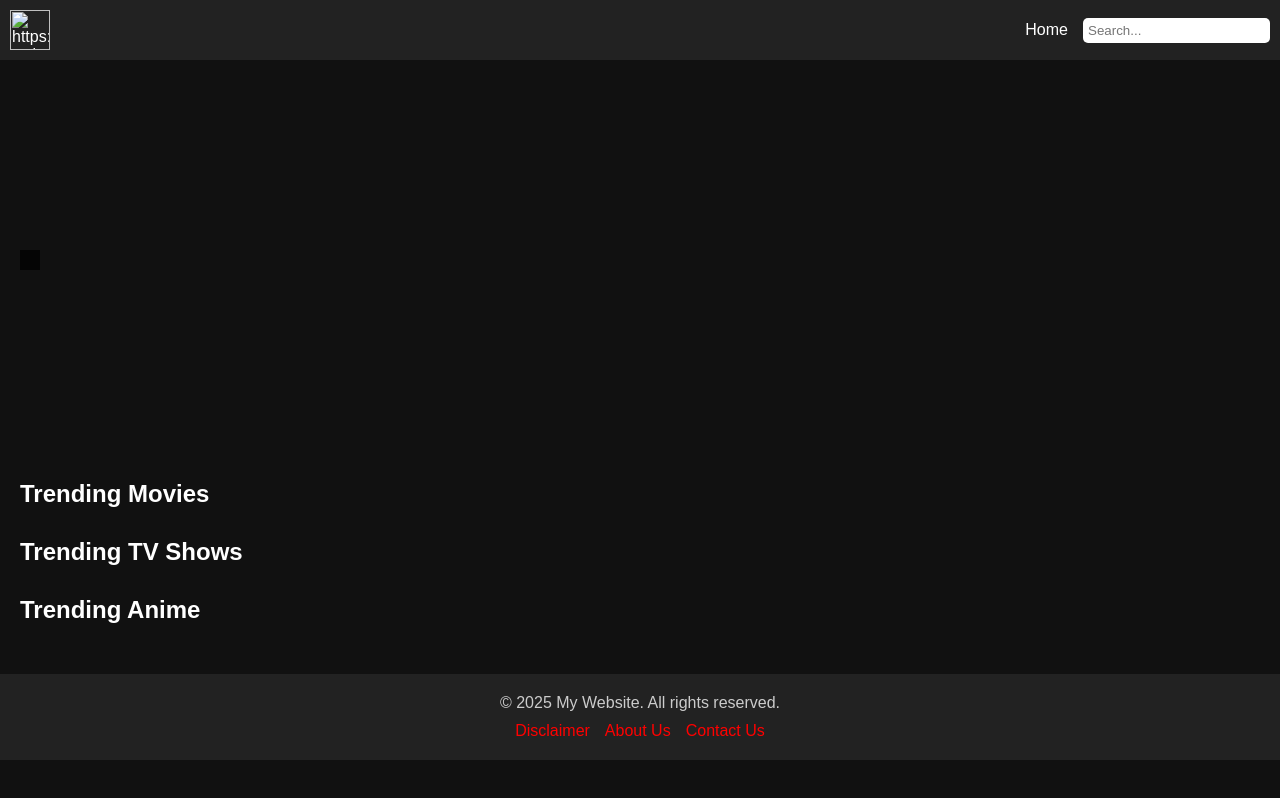
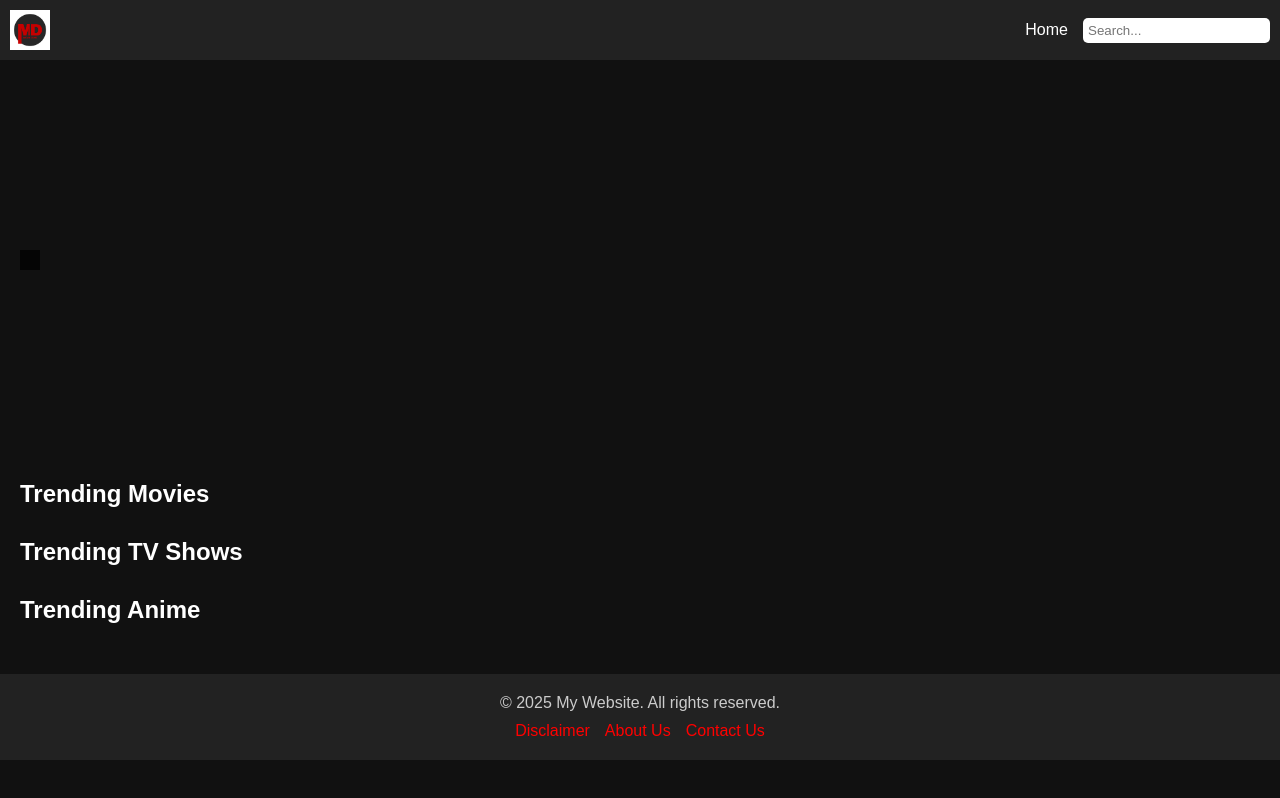
Before and after one commit to bairuz/MovieDome, a plain HTML site: page my-website/index.html in a window 1280 px wide. Drawn offline with Linux system fonts and the light colour scheme; no server answers.

Commit message:
Update index.html

```diff
--- a/my-website/index.html
+++ b/my-website/index.html
@@ -13,7 +13,7 @@
 
 <body>
   <div class="navbar">
-    <img src="logo.png" alt="https://github.com/bairuz/MovieDome/blob/4447ab9f5f9190c6f2d56454497f8f8b6521b1d2/my-website/1.png" />
+    <img src="1.png" alt="" />
     <div class="nav-links">
       <a href="index.html">Home</a>
       <input type="text" class="search-bar" placeholder="Search..." onfocus="openSearchModal()" />
```
